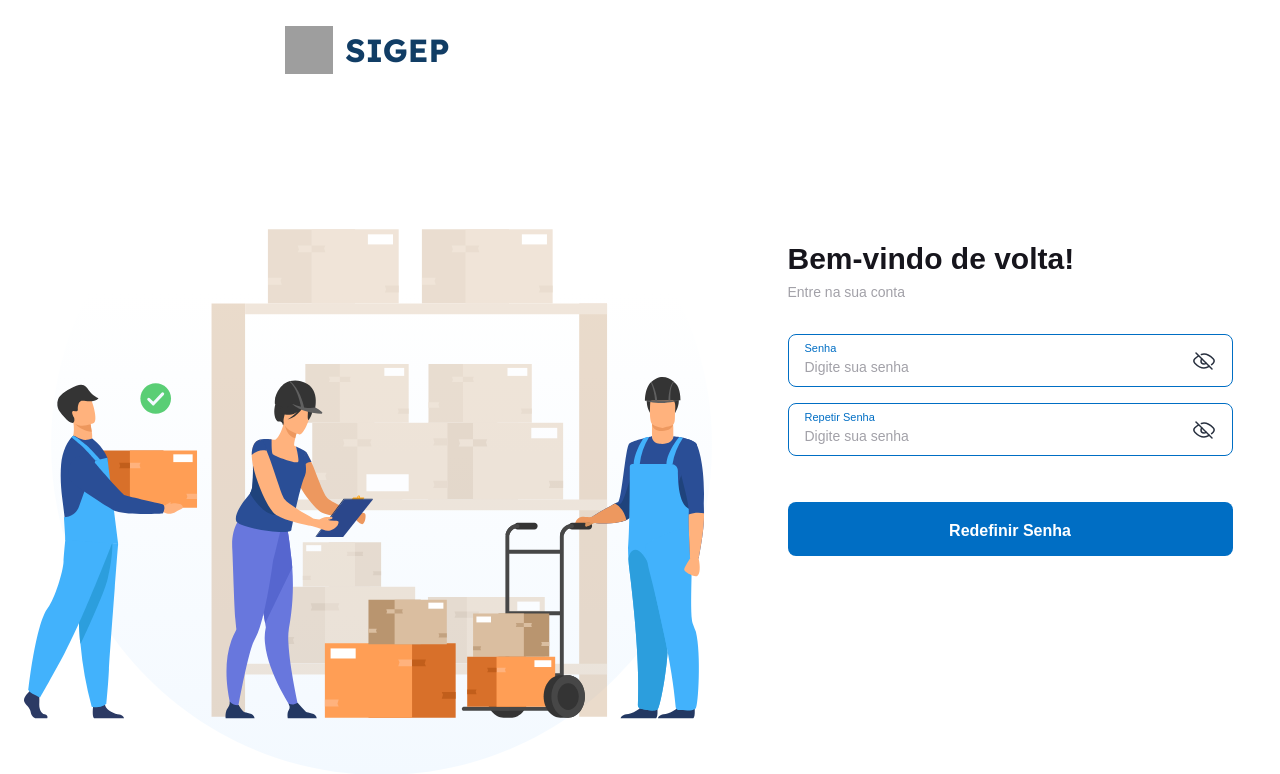
After one commit to lucasNBS/sigep, a Django app: page /new-password/ in a window 1280 px wide. The commit adds this page. Shown: the top 774 px of the page. Run offline with Django 5.2, Linux system fonts and the light colour scheme; grey boxes are pictures that could not be loaded.

Commit message:
feat: create new-password page

```diff
--- /dev/null
+++ b/static/css/new-password.css
@@ -0,0 +1,24 @@
+.login-button-link {
+  width: 445px;
+  height: 54px;
+  background-color: var(--primary);
+  border: none;
+  border-radius: 8px;
+  font-size: 16px;
+  cursor: pointer;
+  margin-top: 30px;
+  text-align: center;
+  font-weight: bold !important;
+  color: #fff !important;
+
+  padding: 20px 0 16px 0;
+}
+
+.login-form-footer {
+  margin: 0;
+}
+
+.login-form-subtitle {
+  max-width: 445px;
+  margin: 8px 0 32px 0;
+}
--- /dev/null
+++ b/static/js/new-password.js
@@ -0,0 +1,39 @@
+function togglePassword1Visibility() {
+  const passwordInput1 = document.getElementById("password1");
+
+  const toggleButton1 = document.querySelector(
+    ".toggle-password-visibility-1 img"
+  );
+
+  if (passwordInput1.type === "password") {
+    passwordInput1.type = "text";
+    toggleButton1.src = "/static/icons/Eye.svg";
+  } else {
+    passwordInput1.type = "password";
+    toggleButton1.src = "/static/icons/CrossedEye.svg";
+  }
+}
+
+function togglePassword2Visibility() {
+  const passwordInput2 = document.getElementById("password2");
+
+  const toggleButton2 = document.querySelector(
+    ".toggle-password-visibility-2 img"
+  );
+
+  if (passwordInput2.type === "password") {
+    passwordInput2.type = "text";
+    toggleButton2.src = "/static/icons/Eye.svg";
+  } else {
+    passwordInput2.type = "password";
+    toggleButton2.src = "/static/icons/CrossedEye.svg";
+  }
+}
+
+document
+  .querySelector(".toggle-password-visibility-1")
+  .addEventListener("click", togglePassword1Visibility);
+
+document
+  .querySelector(".toggle-password-visibility-2")
+  .addEventListener("click", togglePassword2Visibility);
--- /dev/null
+++ b/templates/pages/new-password.html
@@ -0,0 +1,69 @@
+{% extends "base-login.html" %} {% load static %} {% block extra_head %}
+<link rel="stylesheet" href="{% static 'css/new-password.css' %}" />
+{% endblock %} {% block content %}
+<div class="login-form-container">
+  <form class="login-form" method="POST" action="">
+    {% csrf_token %}
+    <h1 class="login-form-title">Bem-vindo de volta!</h1>
+    <p class="login-form-subtitle">Entre na sua conta</p>
+    <div class="input-group">
+      <div class="input-with-toggle">
+        <div class="password-input-group">
+          <label class="input-label" for="password1">Senha</label>
+          <input
+            class="input-field"
+            type="password"
+            id="password1"
+            name="password1"
+            placeholder="Digite sua senha"
+            required
+          />
+        </div>
+        <div class="password-visibility-toggle">
+          <button
+            type="button"
+            class="toggle-password-visibility toggle-password-visibility-1"
+          >
+            <img
+              src="{% static 'icons/CrossedEye.svg' %}"
+              alt="Alterar visibilidade da senha"
+            />
+          </button>
+        </div>
+      </div>
+    </div>
+    <div class="input-group">
+      <div class="input-with-toggle">
+        <div class="password-input-group">
+          <label class="input-label" for="password2">Repetir Senha</label>
+          <input
+            class="input-field"
+            type="password"
+            id="password2"
+            name="password2"
+            placeholder="Digite sua senha"
+            required
+          />
+        </div>
+        <div class="password-visibility-toggle">
+          <button
+            type="button"
+            class="toggle-password-visibility toggle-password-visibility-2"
+          >
+            <img
+              src="{% static 'icons/CrossedEye.svg' %}"
+              alt="Alterar visibilidade da senha"
+            />
+          </button>
+        </div>
+      </div>
+    </div>
+    <div class="login-form-footer">
+      <!-- <button class="login-button" type="submit">Entrar</button> -->
+      <a href="{% url 'signin' %}" class="login-button-link">Redefinir Senha</a>
+    </div>
+  </form>
+</div>
+{% endblock %} {% block extra_scripts %}
+<script src="{% static 'js/new-password.js' %}"></script>
+{% endblock %}
```
Also changed, not shown: static/css/filter.css (+39 -39 lines).
